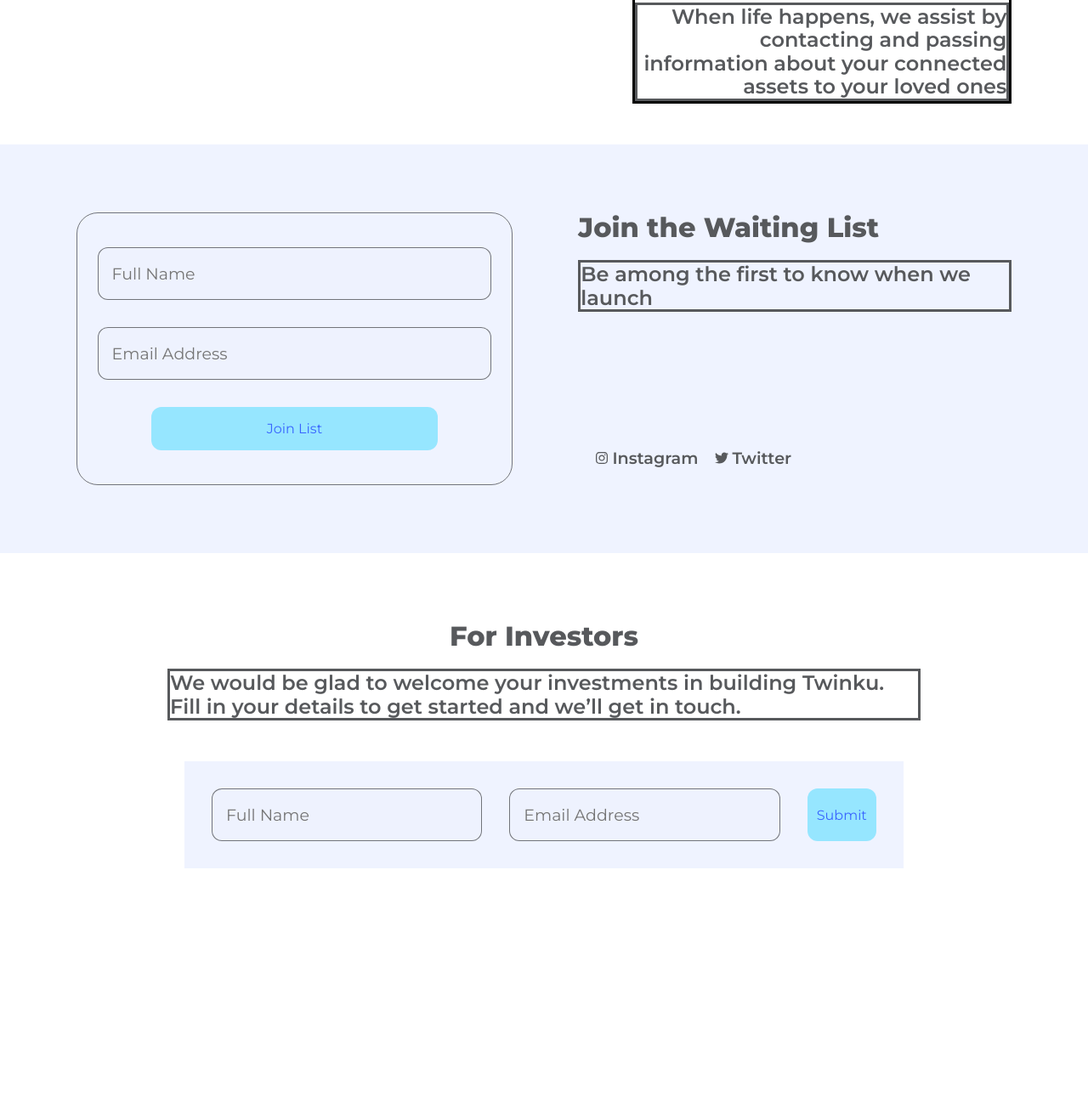
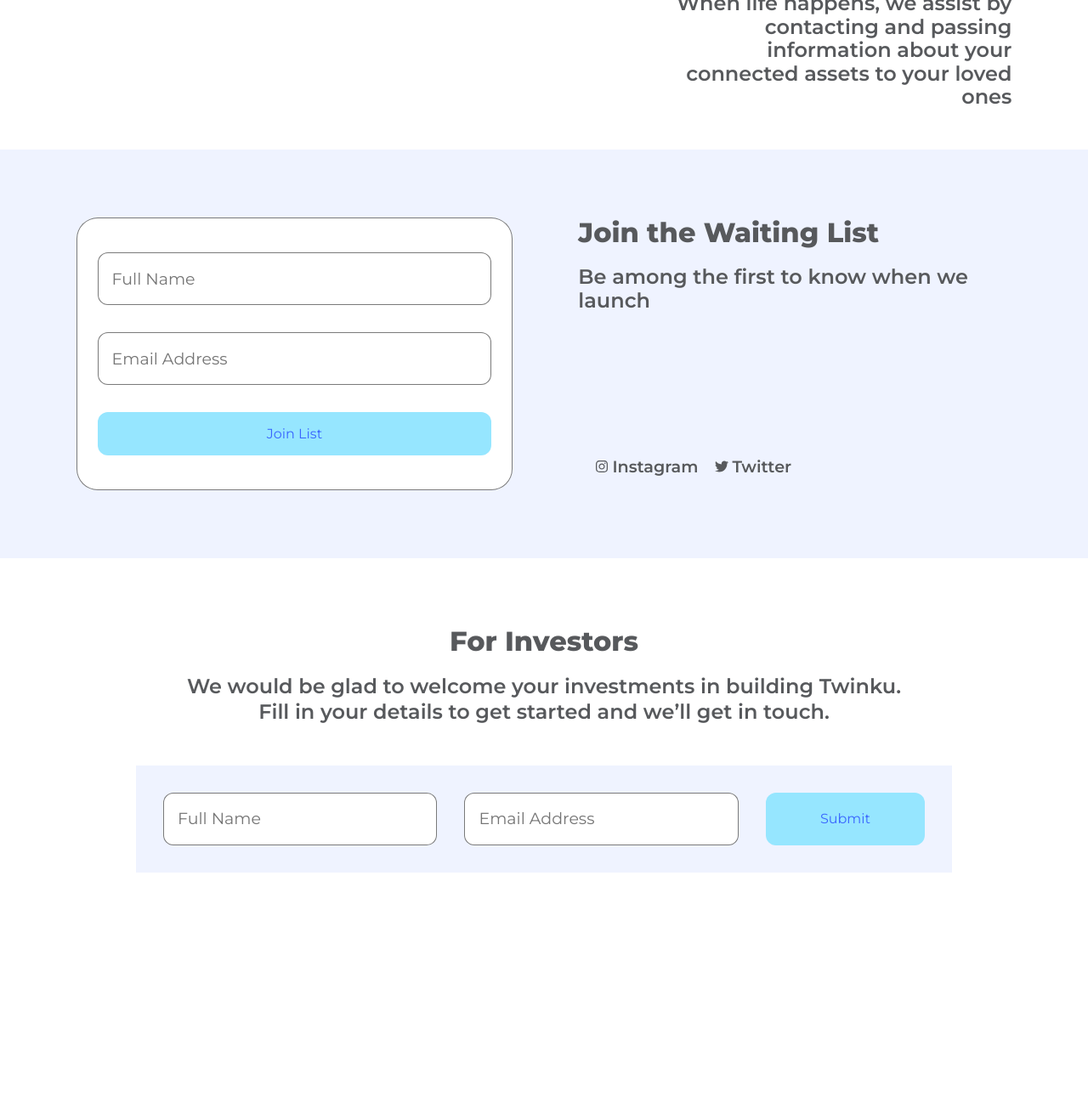
Before and after one commit to are-ike/landing, a Gatsby site: page / in a window 1280 px wide. Shown: the part 630-1920 px from the top of the page at 85% size. Built offline with nearby package versions, Linux system fonts and the light colour scheme; Gatsby itself is replaced by a stand-in of ours.

Commit message:
Add style

```diff
--- a/src/components/button/Button.module.css
+++ b/src/components/button/Button.module.css
@@ -6,7 +6,7 @@
 	align-items: center;
 	justify-content: center;
 	padding: 1rem 0;
-	width: 337px;
+	width: 100%;
 	margin: 1rem;
 }
 .btn:hover{
@@ -14,5 +14,6 @@
 	cursor: pointer;
 }
 .size2{
-	width: 216px;
+	width: auto;
+	padding: 1rem 4rem;
 }
--- a/src/components/form/Form.module.css
+++ b/src/components/form/Form.module.css
@@ -8,6 +8,7 @@
 	border: 1px solid rgba(0, 0, 0, 0.52);
 	width: 50%;
 	margin-right: 7%;
+	background-color: white;
 }
 .form2{
 	display: flex;
--- a/src/components/input/Input.module.css
+++ b/src/components/input/Input.module.css
@@ -11,4 +11,5 @@
 	padding-left: 1rem;
 	margin: 1rem;
 	outline: none;
+	background-color: white;
 }
--- a/src/components/links/Links.module.css
+++ b/src/components/links/Links.module.css
@@ -3,6 +3,7 @@
 	width: 270px;
 	justify-content: space-evenly;
 	color: #57595C;
+	padding: 1rem 0;
 }
 .link{
 	display: flex;
--- a/src/components/text/Text.module.css
+++ b/src/components/text/Text.module.css
@@ -1,24 +1,20 @@
 .text{
 	font-style: normal;
 	font-weight: 600;
-	font-size: 1.5rem;
+	font-size: 1.5em;
 	line-height: 115%;
 	color: #57595C;
 	margin-top: 1.2rem;
-	border: solid;
 }
-.w1{
-	/* width: 40%; */
-}
-.w2{
-	/* width: 40%; */
-}
-.w3{
+
+.center{
 	width: 55rem;
+	text-align: center;
+	line-height: 125%;
 }
 .header{
 	color: #57595C;
-	font-size: 32px;
+	font-size: 2rem;
 	font-weight: 800;
 	line-height: 115%;
 }
--- a/src/components/text/Text.tsx
+++ b/src/components/text/Text.tsx
@@ -4,10 +4,10 @@ import * as styles from "./Text.module.css"
 type Props = {
 	type:string
 	children:string
-	width?:number
+	style?:string
 }
 
-const Text: React.FC<Props> = ({type, children, width}) => {
+const Text: React.FC<Props> = ({type, children, style}) => {
 	const styleArray = []
 	if(type == "header"){
 		styleArray.push(styles.header)
@@ -15,14 +15,8 @@ const Text: React.FC<Props> = ({type, children, width}) => {
 		styleArray.push(styles.text)
 	}
 
-	if(width == 1){
-		styleArray.push(styles.w1)
-	}
-	if(width == 2){
-		styleArray.push(styles.w2)
-	}
-	if(width == 3){
-		styleArray.push(styles.w3)
+	if(style == "center"){
+		styleArray.push(styles.center)
 	}
 	return (
 		<p className={styleArray.join(" ")}>{children}</p>
--- a/src/pages/index.tsx
+++ b/src/pages/index.tsx
@@ -17,7 +17,7 @@ export default function Home() {
 			<div className={styles.top}>
 				<div className={styles.left}>
 					<Text type="header">Connect.</Text>
-					<Text type="text" width={1}>
+					<Text type="text">
           Twinku allows you to
           connect and view your
           financial assets at a glance
@@ -25,7 +25,7 @@ export default function Home() {
 				</div>
 				<div className={styles.right}>
 					<Text type="header">Pass On.</Text>
-					<Text type="text" width={2}>
+					<Text type="text">
           When life happens, we assist
           by contacting and passing
           information about your connected
@@ -36,19 +36,19 @@ export default function Home() {
 			<div className={styles.formDiv}>
 				<Form formType={1}/>
 				<div className={styles.info}>
-					<Text type="header">Join the Waiting List</Text>
-					<Text type="text" width={1}>
-              Be among the first to know
-              when we launch
-					</Text>
-          <div className={styles.lower}>
+          <div>
+            <Text type="header">Join the Waiting List</Text>
+            <Text type="text">
+                Be among the first to know
+                when we launch
+            </Text>
+          </div>
           <Links/>
-          </div>
 				</div>
 			</div>
 			<div className={styles.formDiv2}>
 				<Text type="header">For Investors</Text>
-				<Text width={3} type="text">
+				<Text style="center" type="text">
         We would be glad to welcome your investments in building Twinku.
         Fill in your details to get started and we’ll get in touch.
 				</Text>
--- a/src/pages/mainstyle.module.css
+++ b/src/pages/mainstyle.module.css
@@ -4,14 +4,15 @@
 	padding: 0;
 }
 .container{
-
+	max-width: 1500px;
+	margin: auto;
 }
 .nav{
-	height: 5rem;
-	padding: 0 7%;
+	padding: 15px 7%;
 	display: flex;
 	justify-content: space-between;
 	font-family: 'Montserrat', sans-serif;
+	align-items: center;
 }
 .top{
 	padding: 3rem 7%;
@@ -21,23 +22,20 @@
 	flex-direction: column;
 	font-family: 'Montserrat', sans-serif;
 }
-.img{
-	padding: 1rem 0;
-}
+
 .left{
 	align-self: start;
-	border: solid;
-	max-width: 32%;
+	max-width: 30%;
 }
 .right{
 	align-self: flex-end;
 	margin-top: auto;
 	text-align: right;
-	border: solid;
-	width: 40%;
+	width: 38%;
 }
 .formDiv{
 	display: flex;
+	justify-content: space-between;
 	padding: 80px 7%;
 	background: rgba(57, 101, 255, 0.08);
 	font-family: 'Montserrat', sans-serif;
@@ -50,14 +48,15 @@
 	font-family: 'Montserrat', sans-serif;
 }
 .info{
-
 	width: 50%;
-}
-.lower{
-	margin-top: 10rem;
+	display: flex;
+	flex-direction: column;
+	justify-content: space-between;
 }
 .bluebg{
 	background: rgba(57, 101, 255, 0.08);
+	width: 60rem;
+	box-sizing: border-box;
 	padding: 1rem;
 	margin: 3rem 0;
 }
@@ -69,3 +68,14 @@
 	font-family: 'Montserrat', sans-serif;
 	text-align: center;
 }
+
+/* Responsive */
+
+@media screen and (min-width: 320px){
+	html{
+
+	}
+	.container{
+
+	}
+}
```
